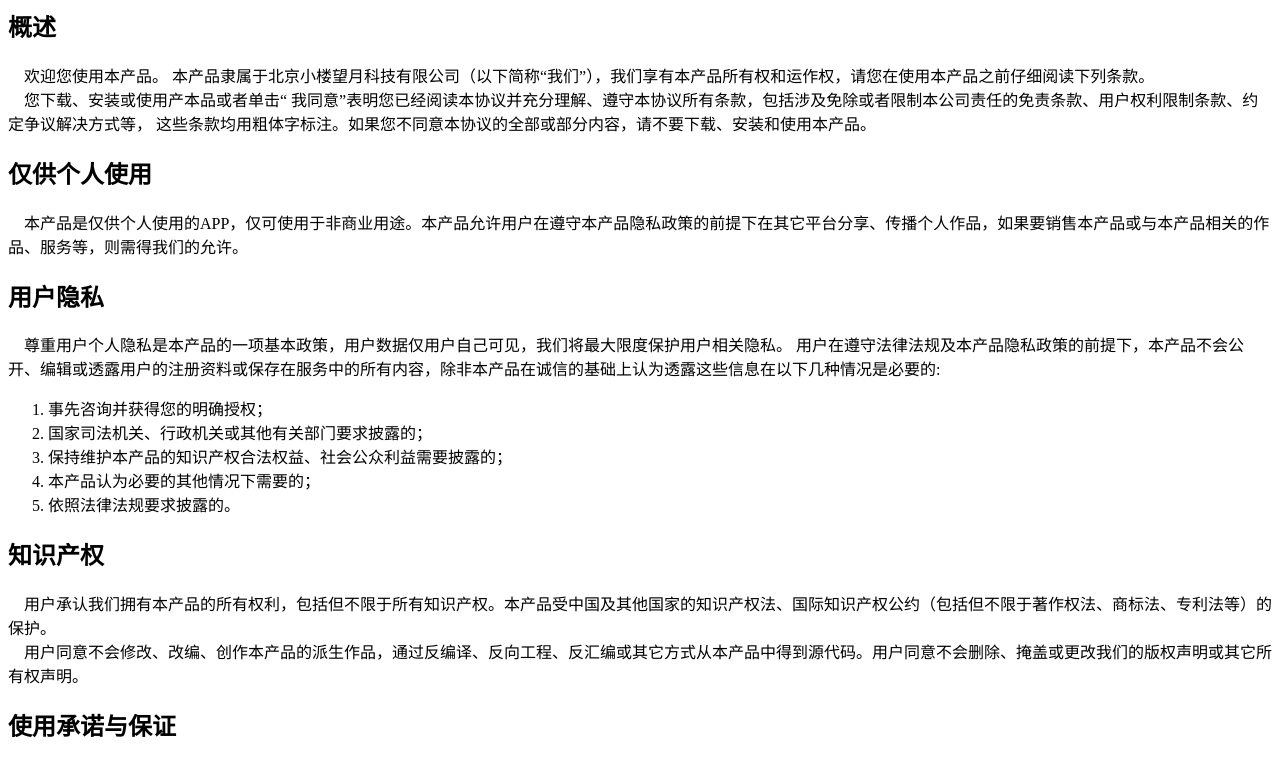
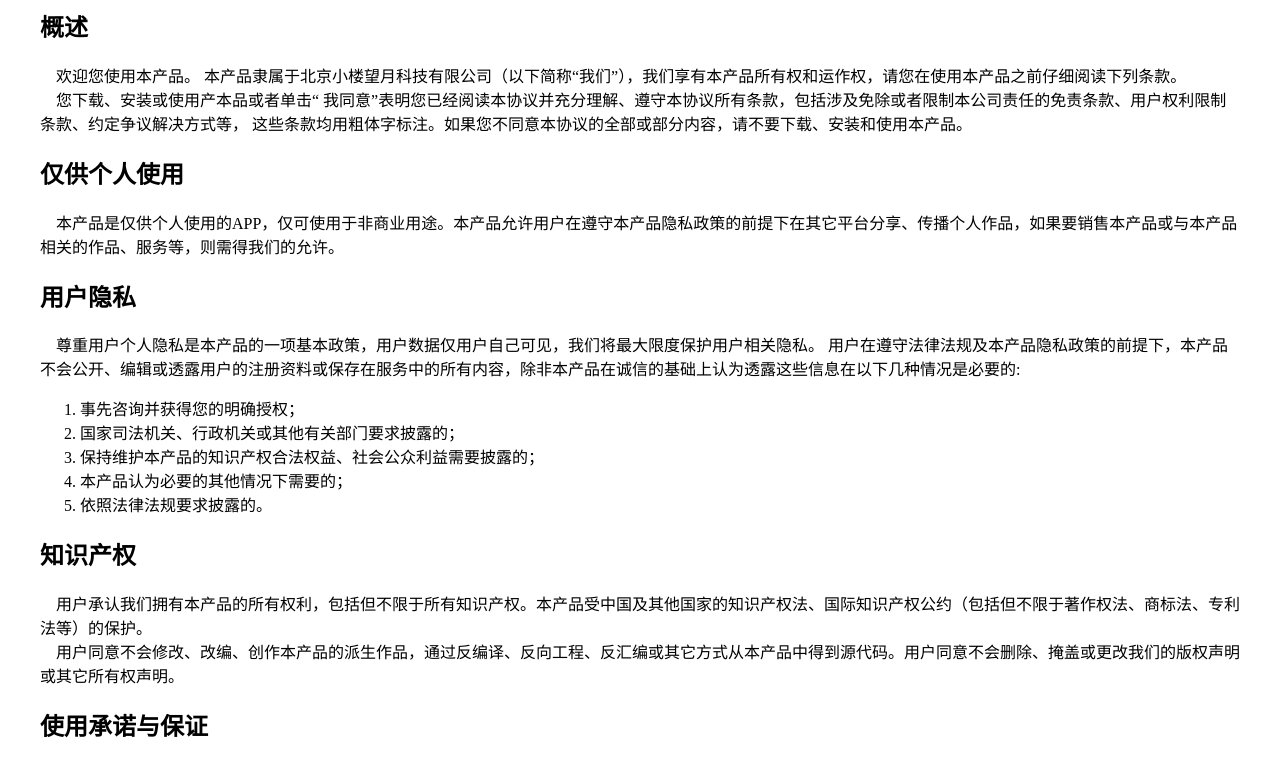
Before and after one commit to gaomin-serendipity/serendipity, a plain HTML site: page flashPass/userAgreement.html in a window 1280 px wide. Shown: the part 81-840 px from the top of the page. Drawn offline with Linux system fonts and the light colour scheme.

Commit message:
flashPass: 用户协议

```diff
--- a/flashPass/userAgreement.html
+++ b/flashPass/userAgreement.html
@@ -13,11 +13,18 @@
   <!--网页描述信息-->
   <meta name="description" content="">
   <title>用户协议</title>
+  <style>
+    div {
+      padding-left: 2em;
+      padding-right: 2em;
+    }
+  </style>
 </head>
 
 
 <body>
 
+  <div>
     <h1>用户协议</h1>
     <h2>概述</h2>
     <p>
@@ -96,6 +103,6 @@
       修改后的内容将构成本协议不可分割的组成部分，您应同样遵守。您对修改后的协议有异议的，建议向我们提交反馈或停止使用本产品及相关服务，
       若您继续使用本产品及相关服务，则视为您已充分阅读、理解并接受更新后的本协议并愿意受更新后的本协议的约束。
     </p>
-
+  </div>
 </body>
 </html>
```
Lines whose indentation alone changed are shown as unchanged.
